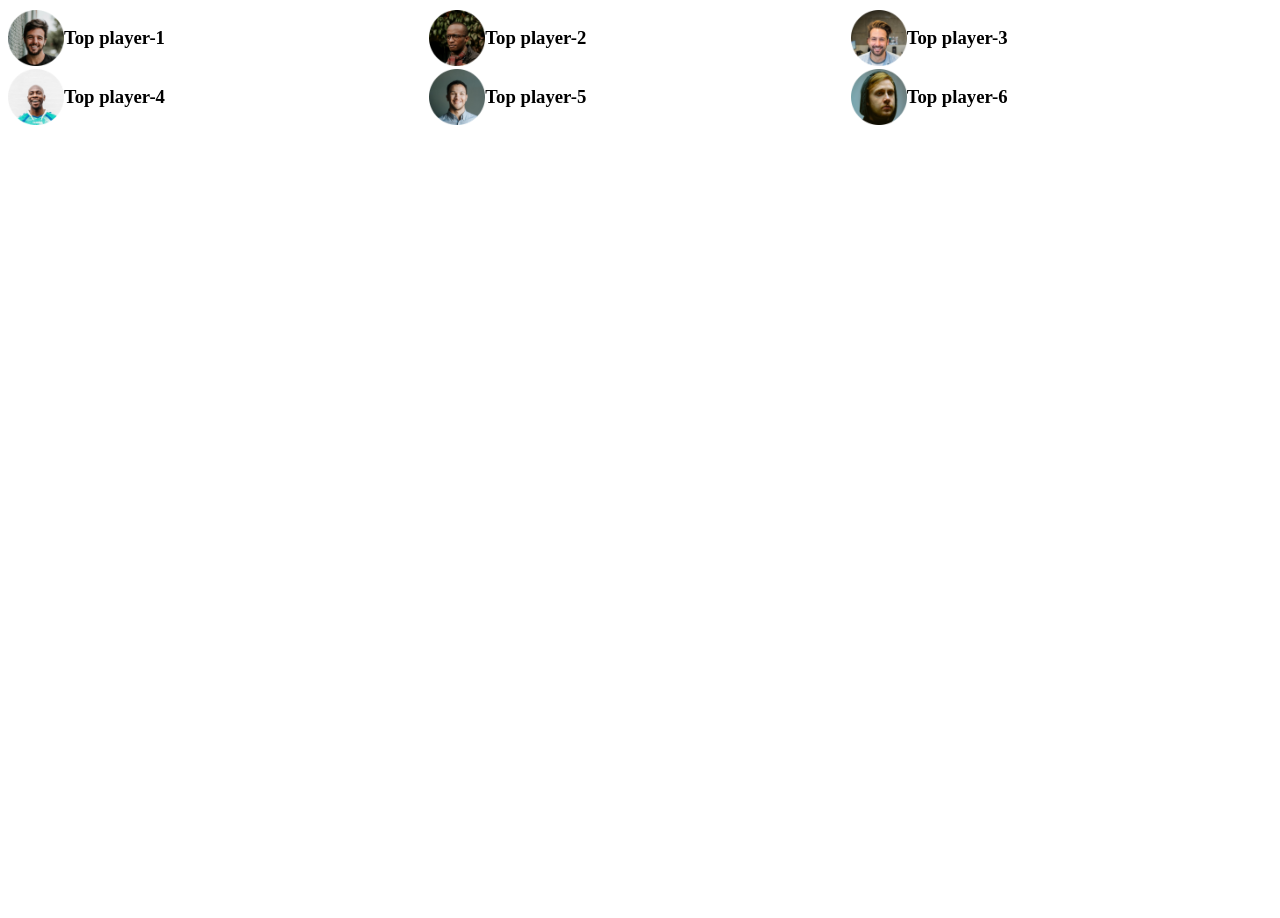
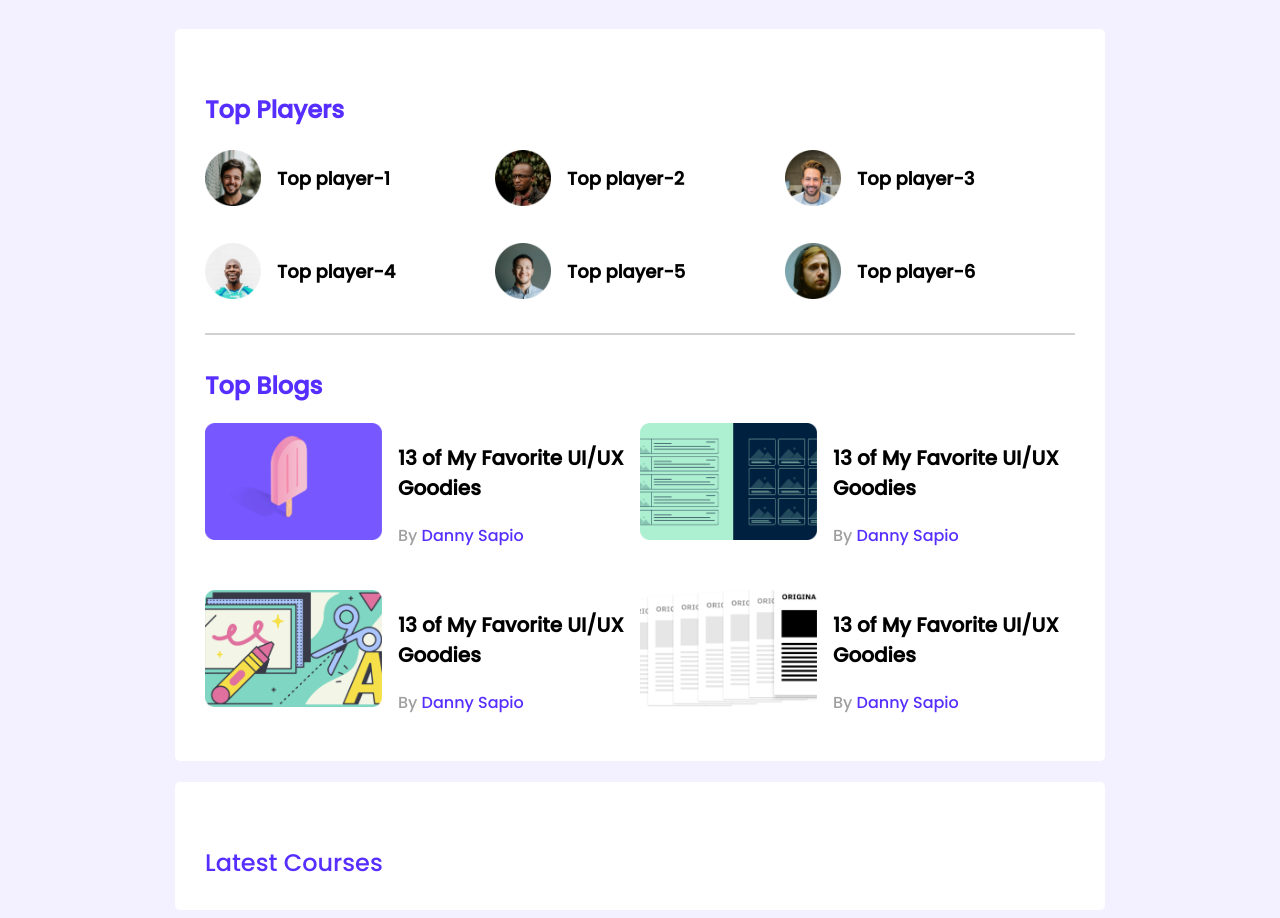
Before and after one commit to ShadowRider7/leader-board-css3, a plain HTML site: page index.html in a window 1280 px wide. Before the commit the page ends 800 px from the top, so only its background shows below. Drawn offline with Linux system fonts and the light colour scheme.

Commit message:
courses start

```diff
--- a/index.html
+++ b/index.html
@@ -19,36 +19,95 @@
     <!-- header end -->
     <main>
         <!-- top players and top blog -->
-        <section>
+        <section class="container">
+            <h2 class="section-title">Top Players</h2>
             <div class="top-players">
                 <div class="players">
                     <!-- .player*6>img[src="images/players/player-$.png"]+h3{Top player-$} -->
                     <div class="player">
                         <img src="images/players/player-1.png" alt="">
-                        <h3>Top player-1</h3>
+                        <h3 class="player-name">Top player-1</h3>
                     </div>
                     <div class="player">
                         <img src="images/players/player-2.png" alt="">
-                        <h3>Top player-2</h3>
+                        <h3 class="player-name">Top player-2</h3>
                     </div>
                     <div class="player">
                         <img src="images/players/player-3.png" alt="">
-                        <h3>Top player-3</h3>
+                        <h3 class="player-name">Top player-3</h3>
                     </div>
                     <div class="player">
                         <img src="images/players/player-4.png" alt="">
-                        <h3>Top player-4</h3>
+                        <h3 class="player-name">Top player-4</h3>
                     </div>
                     <div class="player">
                         <img src="images/players/player-5.png" alt="">
-                        <h3>Top player-5</h3>
+                        <h3 class="player-name">Top player-5</h3>
                     </div>
                     <div class="player">
                         <img src="images/players/player-6.png" alt="">
-                        <h3>Top player-6</h3>
+                        <h3 class="player-name">Top player-6</h3>
                     </div>
                 </div>
             </div>
+            <hr>
+            <div class="top-blogs">
+                <h2 class="section-title">Top Blogs</h2>
+                <div class="blogs">
+                    <article class="blog">
+                        <div class="tumbnail">
+                            <img src="images/blogs/blog-1.png" alt="">
+                        </div>
+                        <div class="blog-info">
+                            <h3 class="blog-title">
+                                13 of My Favorite UI/UX Goodies
+                            </h3>
+                            <p class="blog-author">By <a href="">Danny Sapio</a></p>
+                        </div>
+
+                    </article>
+                    <article class="blog">
+                        <div class="tumbnail">
+                            <img src="images/blogs/blog-2.png" alt="">
+                        </div>
+                        <div class="blog-info">
+                            <h3 class="blog-title">
+                                13 of My Favorite UI/UX Goodies
+                            </h3>
+                            <p class="blog-author">By <a href="">Danny Sapio</a></p>
+                        </div>
+
+                    </article>
+                    <article class="blog">
+                        <div class="tumbnail">
+                            <img src="images/blogs/blog-3.png" alt="">
+                        </div>
+                        <div class="blog-info">
+                            <h3 class="blog-title">
+                                13 of My Favorite UI/UX Goodies
+                            </h3>
+                            <p class="blog-author">By <a href="">Danny Sapio</a></p>
+                        </div>
+
+                    </article>
+                    <article class="blog">
+                        <div class="tumbnail">
+                            <img src="images/blogs/blog-4.png" alt="">
+                        </div>
+                        <div class="blog-info">
+                            <h3 class="blog-title">
+                                13 of My Favorite UI/UX Goodies
+                            </h3>
+                            <p class="blog-author">By <a href="">Danny Sapio</a></p>
+                        </div>
+
+                    </article>
+                </div>
+            </div>
+        </section>
+        <!-- Latest Courses -->
+        <section class="container">
+            <div class="section-title">Latest Courses</div>
         </section>
     </main>
 </body>
--- a/styles/style.css
+++ b/styles/style.css
@@ -1,19 +1,44 @@
 /* font */
-@import url('https://fonts.googleapis.com/css2?family=Montserrat&family=Poppins:wght@400;500&family=Roboto:ital@1&display=swap');
+@import url('https://fonts.googleapis.com/css2?family=Poppins:wght@500&display=swap');
 
-/* common styles */
-.body {
-    font-family: 'Montserrat', sans-serif;
+/* common styles or utilities*/
+body {
     font-family: 'Poppins', sans-serif;
-    font-family: 'Roboto', sans-serif;
-    background-color: #f3f1ffe6;
-    ;
+    background-color: #F3F1FF;
+
+}
+
+main {
+    display: flex;
+    flex-direction: column;
+    align-items: center;
+}
+
+.container {
+    background-color: #FFFFFF;
+    padding: 30px;
+    width: 870px;
+    border-radius: 5px;
+    margin-top: 21px;
+
 }
 
 /* top players style */
+.top-players {
+    margin-bottom: 30px;
+}
+
+.section-title {
+    color: #562EFF;
+    font-size: 24px;
+    margin-top: 33px;
+
+}
+
 .players {
     display: grid;
     grid-template-columns: repeat(3, 1fr);
+    grid-row-gap: 30px;
 }
 
 .player {
@@ -27,3 +52,49 @@
     width: 56px;
 
 }
+
+.player-name {
+    margin-left: 16px;
+    font-size: 18px;
+}
+
+hr {
+    border: 1px solid #D1D1D1;
+    margin-bottom: 27px;
+}
+
+/* top-blog-styles */
+.blogs {
+    display: grid;
+    grid-template-columns: repeat(2, 1fr);
+    grid-row-gap: 26px;
+}
+
+.blog {
+    display: flex;
+}
+
+.blog img {
+    width: 177px;
+    height: 117px;
+}
+
+.blog-info {
+    margin-left: 16px;
+}
+
+.blog-title {
+    font-size: 20px;
+}
+
+.blog-author {
+    color: #9F9F9F;
+    font-size: 16px;
+}
+
+.blog-author a {
+    text-decoration: none;
+    font-size: 16px;
+    color: #562EFF;
+
+}
```
